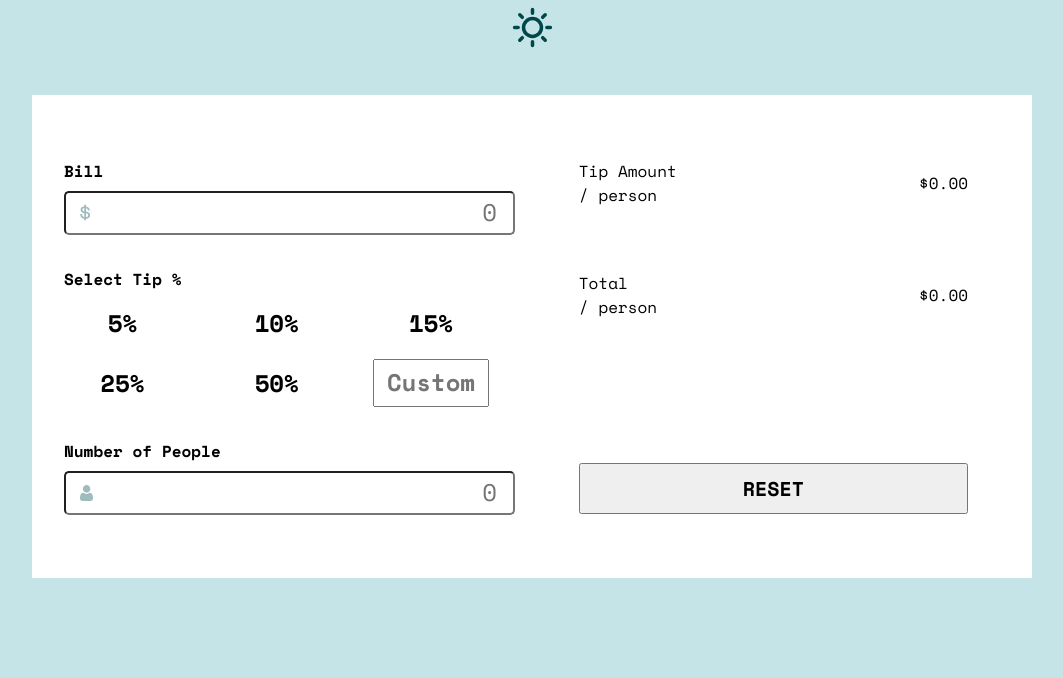
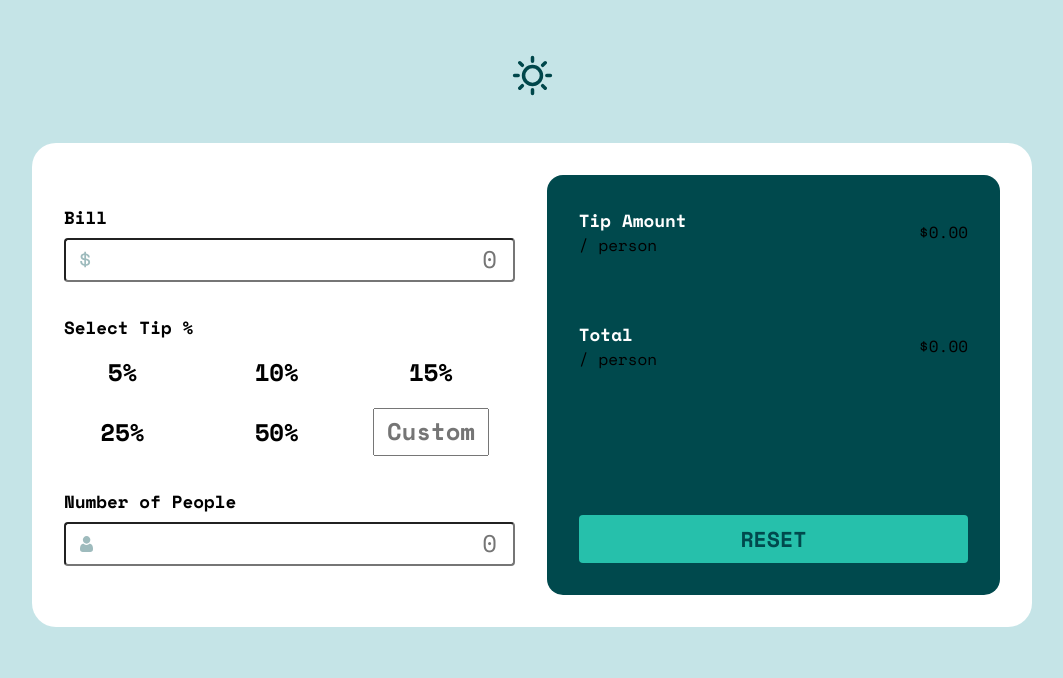
Before and after one commit to ashea29/tip-calculator-app-challenge, a website built with Vite: page src/index.html in a window 1280 px wide. Shown: the part 170-848 px from the top of the page, without its empty margins (108-1171 px from the left). Before the commit the page ends 800 px from the top, so only its background shows below. Built offline with nearby package versions, Linux system fonts and the light colour scheme.

Commit message:
continued styling

```diff
--- a/src/style.scss
+++ b/src/style.scss
@@ -134,6 +134,7 @@
    @include flex-column-center;
    min-height: 100vh;
    gap: var(--space-2-5);
+   margin-top: var(--space-3);
 }
 
 body {
@@ -161,7 +162,7 @@ body {
    min-height: 40vh;
    margin-inline: auto;
    background-color: var(--bg-main);
-   border-radius: var(--bg-main);
+   border-radius: var(--radius-24);
    padding: var(--space-2);
 }
 
@@ -176,6 +177,8 @@ body {
 
 .per-person-result {
    gap: 9rem;
+   background-color: var(--bg-results);
+   border-radius: var(--radius-16);
 }
 
 .total-bill,
@@ -188,7 +191,7 @@ body {
 .total-bill > label,
 .tip-percent > label,
 .group-size > label {
-   font-size: 1rem;
+   font-size: 1.1rem;
    font-weight: bold;
 }
 
@@ -197,7 +200,7 @@ body {
    padding: 0.375rem 1rem;
    font-size: 1.5rem;
    width: 100%;
-   border-radius: 5px;
+   border-radius: var(--radius-4);
 }
 
 #total-bill__amt::placeholder,
@@ -258,6 +261,13 @@ input[type=number]{
    width: 100%;
 }
 
+.tip-result-label__line-1,
+.total-result-label__line-1 {
+   color: var(--label-text-light);
+   font-weight: bold;
+   font-size: 1.1rem;
+}
+
 .per-person-result {
    padding: var(--space-2);
 }
@@ -271,8 +281,13 @@ input[type=number]{
 .amounts-reset__btn {
    @include flex-center;
    width: 100%;
+   height: 3rem;
    padding-block: 0.55rem;
    font-family: var(--font-primary);
-   font-size: 1.25rem;
+   font-size: 1.35rem;
    font-weight: bold;
+   border-radius: var(--radius-4);
+   border: none;
+   background-color: var(--color-primary);
+   color: var(--color-secondary);
 }
```
